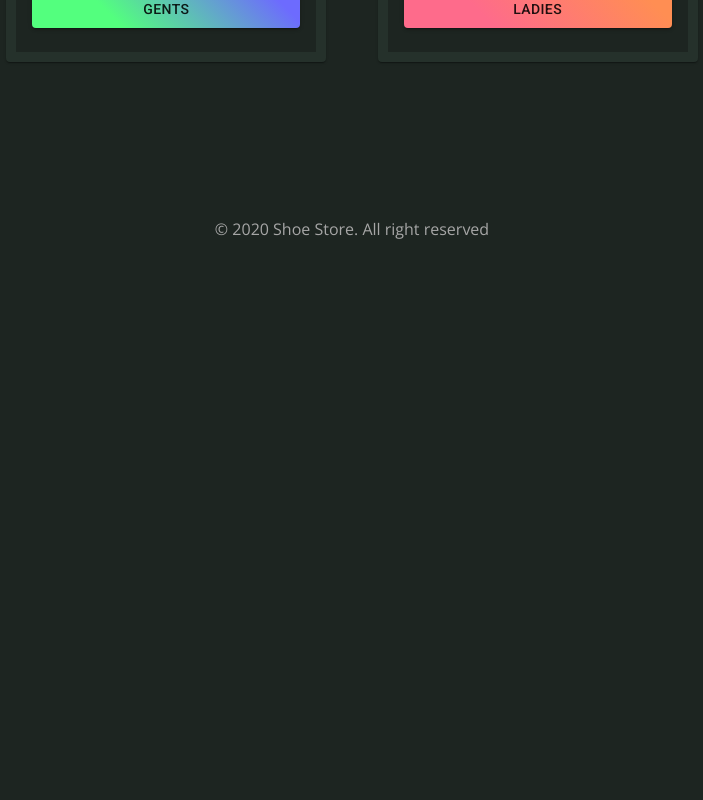
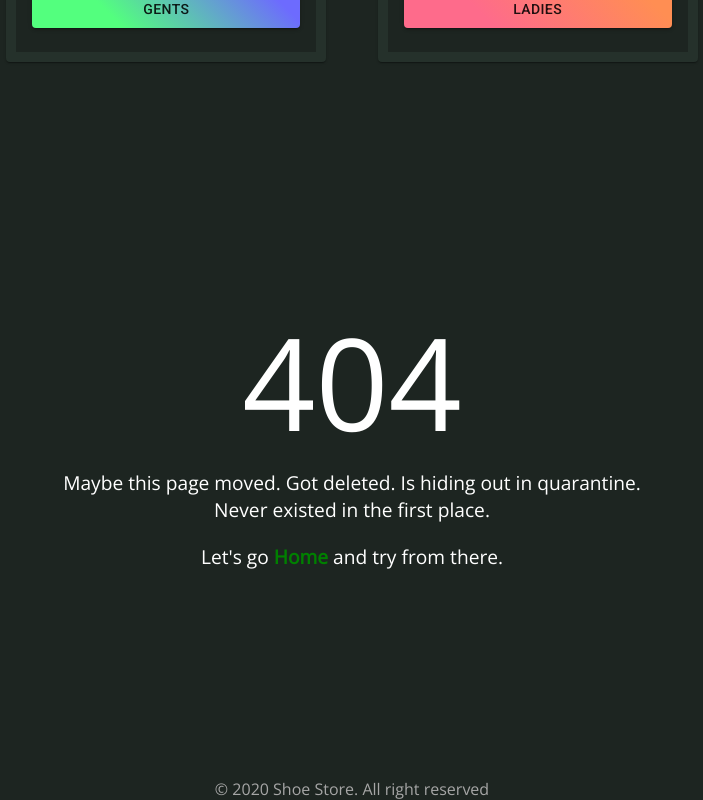
Before and after one commit to hassan-ak/shopping-basket, a React (Create React App) app: page / in a window 1280 px wide. Shown: the part 1640-2440 px from the top of the page, without its empty margins (288-991 px from the left). Before the commit the page ends 1880 px from the top, so only its background shows below. Built offline with nearby package versions, Linux system fonts and the light colour scheme.

Commit message:
Create error Page Component
1:- Created
	i:- src\components\ErrorPage .tsx to define ErrorPage component
2:- Updated
	i:- src\App.tsx to add ErrorPage component in the app
	ii:- src\App.css to add styling for ErrorPage component

```diff
--- a/src/App.css
+++ b/src/App.css
@@ -257,3 +257,32 @@ body {
     align-self: center;
     border-radius: 100px;
 }
+
+/* ErrorPage */
+.errorPage {
+    color: white;
+    margin: auto;
+    height: 70vh;
+    width: 65%;
+    display: flex;
+    flex-direction: column;
+    justify-content: center;
+    align-items: center;
+}
+.err404 {
+    color: #ffffff;
+    font-size: 8rem;
+}
+.errorMsg {
+    text-align: center;
+    font-size: 1.2rem;
+    left: 16%;
+    top: 45%;
+    width: 75%;
+}
+.errorMsg strong{
+    color: green;
+}
+.errorMsg p{
+    margin-top: 20px;
+}
--- a/src/App.tsx
+++ b/src/App.tsx
@@ -6,6 +6,7 @@ import Header from './components/Header';
 import { Home } from './components/Home';
 import About from './components/About';
 import { Store } from './components/Store';
+import { ErrorPage } from './components/ErrorPage';
 import Footer from './components/Footer';
 // Styles Imports
 import './App.css';
@@ -13,13 +14,14 @@ import './App.css';
 function App() {
   return (
     <div>
-      <Header />
+      <Header/>
       <div className="">
-        <Home />
-        <About />
-        <Store />
+        <Home/>
+        <About/>
+        <Store/>
+        <ErrorPage/>
       </div>
-      <Footer />
+      <Footer/>
     </div>
   );
 }
--- /dev/null
+++ b/src/components/ErrorPage.tsx
@@ -0,0 +1,19 @@
+// Imports
+// react Imports
+import React from 'react'
+
+// error page
+export const ErrorPage = () => {
+    return (
+        <div className="errorPage">
+            <div className="err404">404</div>
+            <div className="errorMsg">
+                Maybe this page moved.
+                Got deleted.
+                Is hiding out in quarantine.
+                Never existed in the first place.
+                <p>Let's go <strong>Home</strong> and try from there.</p>
+            </div>
+        </div>
+    )
+}
```
